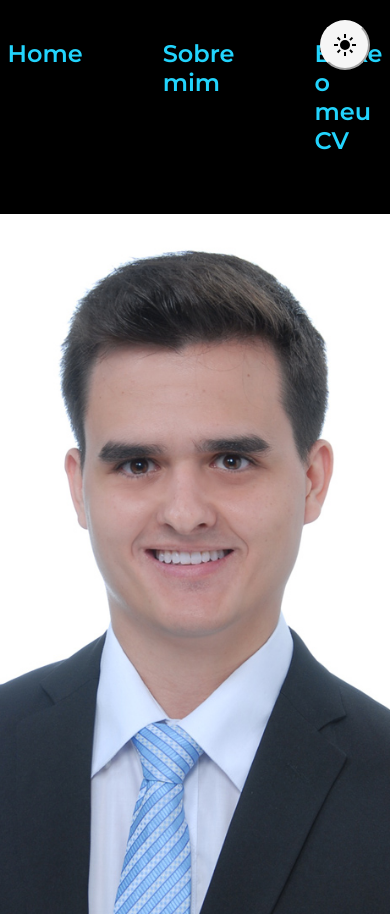
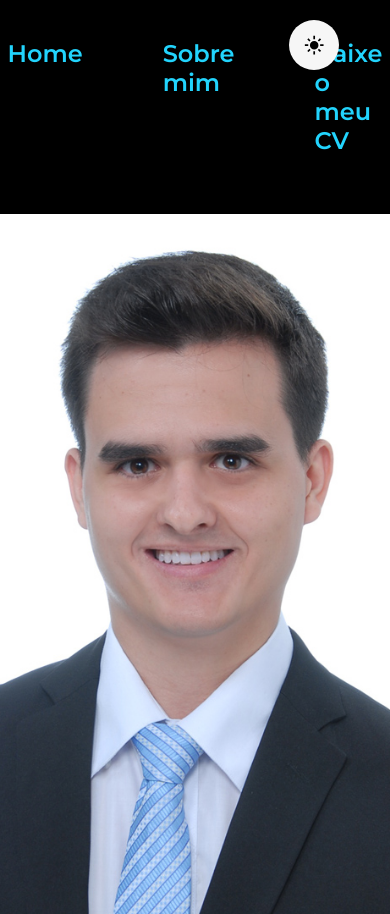
Before and after one commit to GuimaTasso/portfolio, a plain HTML site: page index.html in a window 390 px wide. Shown: the top 914 px of the page. Drawn offline with nearby package versions, Linux system fonts and the light colour scheme.

Commit message:
Add files via upload

```diff
--- a/index.html
+++ b/index.html
@@ -15,7 +15,7 @@
             <a class="cabecalho__menu__link" href="index.html">Home</a>
             <a class="cabecalho__menu__link" href="about.html">Sobre mim</a>
             <a class="cabecalho__menu__link" href="guilhermetassocv/Guilherme Tasso CV.pdf" download="guilhermetassocv">Baixe o meu CV</a>
-            <button id="mudartema">
+            <button id="mudartema" class="tema__btn">
                 <svg xmlns="http://www.w3.org/2000/svg" height="24px" viewBox="0 -960 960 960" width="24px" fill="#e8eaed"><path d="M480-120q-150 0-255-105T120-480q0-150 105-255t255-105q14 0 27.5 1t26.5 3q-41 29-65.5 75.5T444-660q0 90 63 153t153 63q55 0 101-24.5t75-65.5q2 13 3 26.5t1 27.5q0 150-105 255T480-120Z"/></svg>
                 <svg xmlns="http://www.w3.org/2000/svg" height="24px" viewBox="0 -960 960 960" width="24px" fill="#e8eaed"><path d="M480-280q-83 0-141.5-58.5T280-480q0-83 58.5-141.5T480-680q83 0 141.5 58.5T680-480q0 83-58.5 141.5T480-280ZM200-440H40v-80h160v80Zm720 0H760v-80h160v80ZM440-760v-160h80v160h-80Zm0 720v-160h80v160h-80ZM256-650l-101-97 57-59 96 100-52 56Zm492 496-97-101 53-55 101 97-57 59Zm-98-550 97-101 59 57-100 96-56-52ZM154-212l101-97 55 53-97 101-59-57Z"/></svg>
             </button>
--- a/styles/style.css
+++ b/styles/style.css
@@ -1,7 +1,4 @@
 @import url('https://fonts.googleapis.com/css2?family=Krona+One&family=Montserrat:ital,wght@0,100..900;1,100..900&display=swap');
-
-
-
 
 :root {
     --cor-primaria: #000000;
@@ -20,6 +17,9 @@
 }
 
 #mudartema {
+    aspect-ratio: 1 / 1;
+    position: absolute;
+    z-index: 1000;
     height: 50px;
     width: 50px;
     padding: 0%;
@@ -29,12 +29,20 @@
     display: flex;
     justify-content: center;
     align-items: center;
-    position: fixed;
     top: 20px;
     right: 20px;
 }
 
+.tema__btn {
+    margin-left: auto;
+    margin-right: 8%;
+    border: none;
+    cursor: pointer;
+}
+
 #mudartema svg {
+    width: 60%;
+    height: 60%;
     fill: #000000;
 }
 
@@ -180,6 +188,7 @@ body {
 
     .cabecalho__menu {
         justify-content: center;
+        align-items: flex-start;
     }
 
     .apresentacao {
@@ -194,4 +203,9 @@ body {
     .apresentacao__imagem {
         width: auto;
     }
+
+    #mudartema {
+        margin-left: auto;
+        padding: 8px;
+    }
 }
```
Also changed, not shown: about.html (+1 -1 lines).
